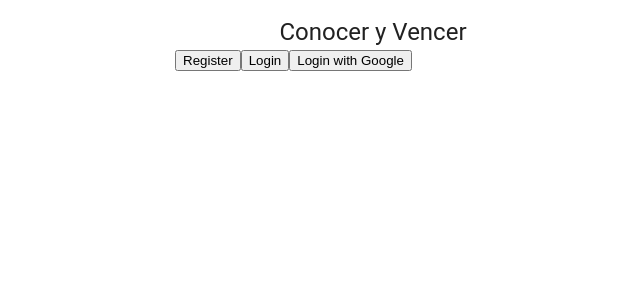
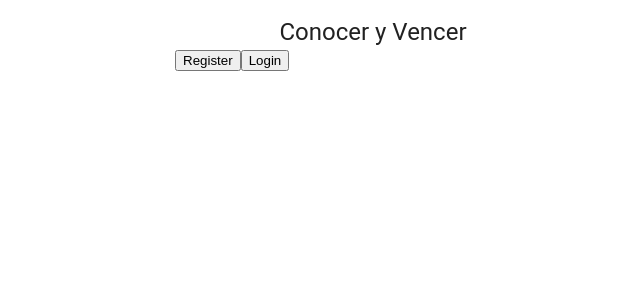
Before and after one commit to Arquisoft/wiq_en2a, a React (Create React App) app in the folder webapp/: page / in a window 1280 px wide. Shown: the top 300 px of the page, without its empty margins (267-907 px from the left). Built offline with nearby package versions, Linux system fonts and the light colour scheme.

Commit message:
Google Login functionality halted temporaly

```diff
--- a/webapp/package.json
+++ b/webapp/package.json
@@ -14,7 +14,6 @@
     "i18next": "^23.10.0",
     "react": "^18.2.0",
     "react-dom": "^18.2.0",
-    "react-google-login": "^5.2.2",
     "react-i18next": "^14.0.5",
     "react-scripts": "^5.0.1",
     "web-vitals": "^3.5.1"
--- a/webapp/src/App.tsx
+++ b/webapp/src/App.tsx
@@ -7,11 +7,11 @@ import Container from '@mui/material/Container';
 import Typography from '@mui/material/Typography';
 import Init from './components/Init';
 import './i18n';
-import GoogleLoginMenu from './components/GoogleLoginMenu';
+/* import GoogleLoginMenu from './components/GoogleLoginMenu'; */
 
 function App() {
   const { t } = useTranslation()
-  const [showGoogleLM, setShowGoogleLM] = useState(false);
+  // const [showGoogleLM, setShowGoogleLM] = useState(false);
   const [showLogin, setShowLogin] = useState(true);
   const [showInit, setShowInit] = useState(true);
 
@@ -24,10 +24,10 @@ function App() {
     state? handleToggleView(state) : handleToggleView(false)
   };
 
-  const handleGoogleViewChange = () => {
+  /* const handleGoogleViewChange = () => {
     setShowGoogleLM(!showGoogleLM);
     setShowInit(!showInit);
-  }
+  } */
 
   return (
     <Container component="main" maxWidth="xs">
@@ -37,9 +37,9 @@ function App() {
       </Typography>
 
       {showInit ?
-       <Init changeView={handleLoginRegisterToggleView} changeGoogleView={handleGoogleViewChange} />
-       : showGoogleLM ?
-        <GoogleLoginMenu goBack={handleGoogleViewChange} />
+       <Init changeView={handleLoginRegisterToggleView}/*  changeGoogleView={handleGoogleViewChange} */ />
+       /* : showGoogleLM ?
+        <GoogleLoginMenu goBack={handleGoogleViewChange} /> */
           : showLogin ?
             <Login goBack={handleLoginRegisterToggleView} />
             : <AddUser goBack={handleLoginRegisterToggleView} />}
--- a/webapp/src/components/GLoginButton.tsx
+++ b/webapp/src/components/GLoginButton.tsx
@@ -1,4 +1,4 @@
-import GoogleLogin from "react-google-login";
+/* import GoogleLogin from "react-google-login";
 import { useTranslation } from 'react-i18next';
 
 
@@ -47,4 +47,4 @@ const GLoginButton = () => {
     )
 }
 
-export default GLoginButton;
+export default GLoginButton; */
--- a/webapp/src/components/GoogleLoginMenu.tsx
+++ b/webapp/src/components/GoogleLoginMenu.tsx
@@ -1,5 +1,5 @@
 
-import { Container} from '@mui/material';
+/* import { Container} from '@mui/material';
 import { useTranslation } from 'react-i18next';
 import GLoginButton from './GLoginButton';
 
@@ -35,4 +35,4 @@ const GoogleLogin = (props: ActionProps) => {
 
 }
 
-export default GoogleLogin;
+export default GoogleLogin; */
--- a/webapp/src/components/Init.tsx
+++ b/webapp/src/components/Init.tsx
@@ -2,7 +2,7 @@ import { useTranslation } from 'react-i18next';
 
 type ActionProps = {
     changeView:(arg:boolean)=> void;
-    changeGoogleView:()=> void;
+    /* changeGoogleView:()=> void; */
 }
 
 const Init = (props:ActionProps) =>{
@@ -17,10 +17,10 @@ const Init = (props:ActionProps) =>{
           onClick={() => props.changeView(true)}>
             {t('login')}
           </button>
-          <button className={'app-button'}
+          {/* <button className={'app-button'}
           onClick={props.changeGoogleView}>
             {t('login_google')}
-          </button>
+          </button> */}
         </div>
     );
 };
```
Also changed, not shown: 1 other file (tests, documents, lock files or other folders).
